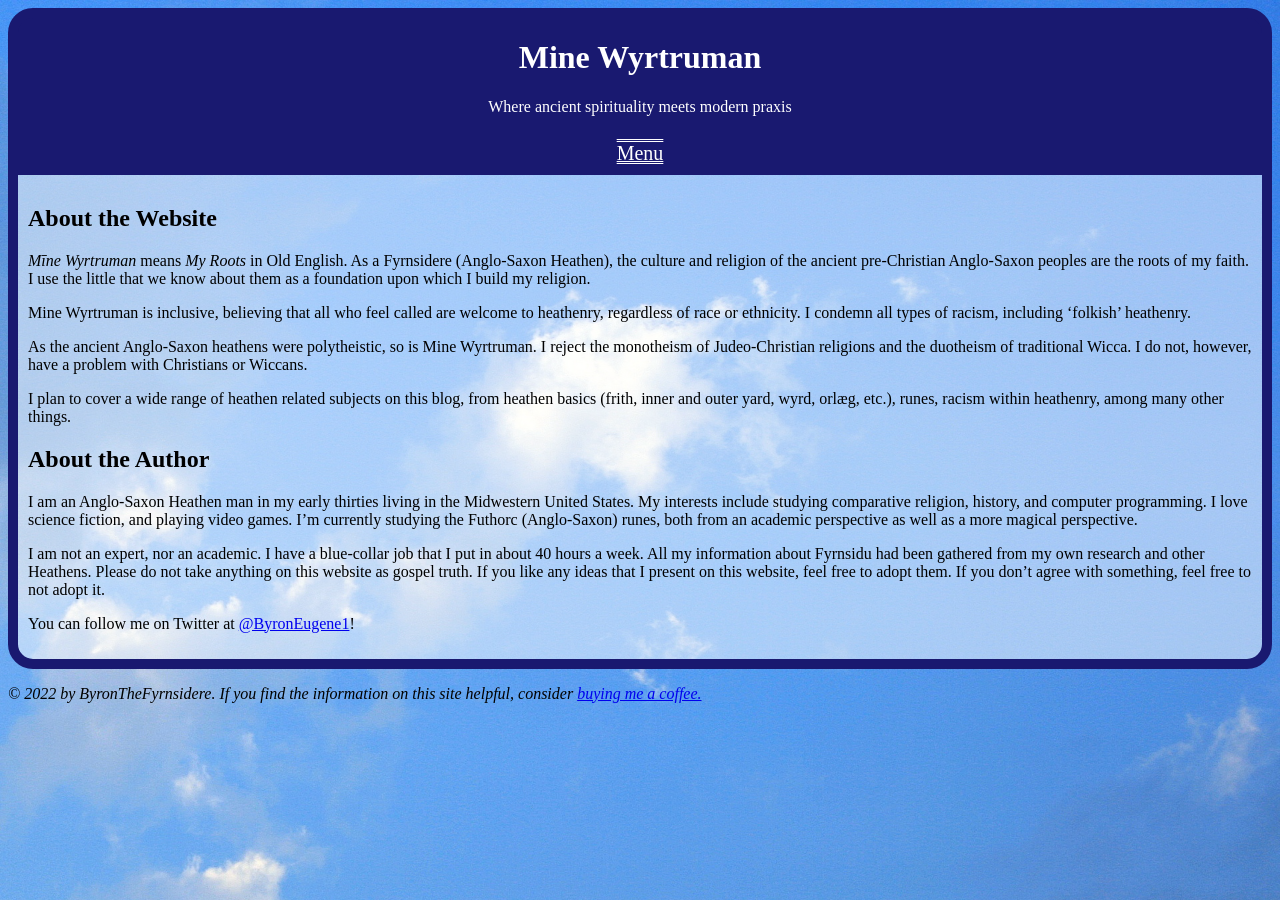
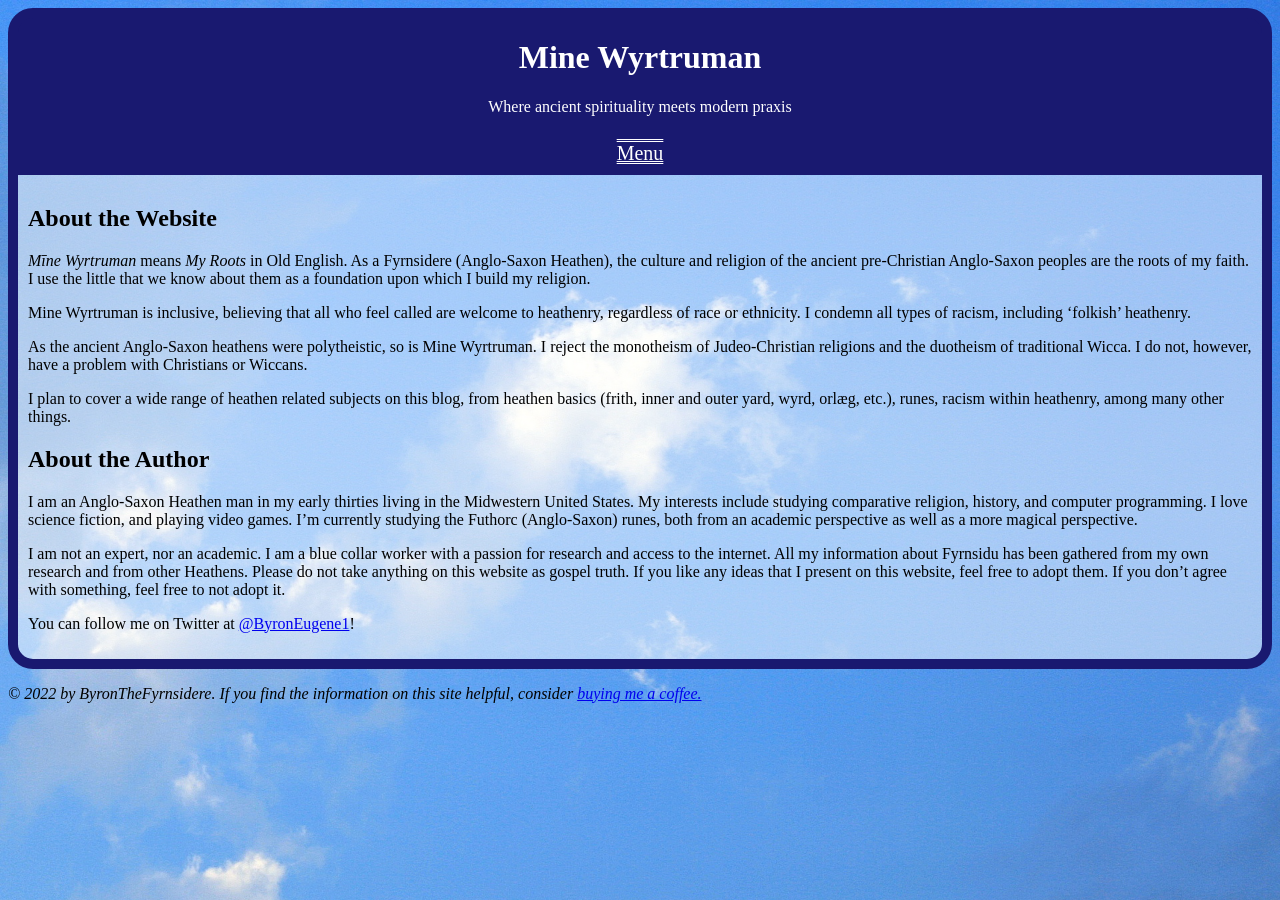
Before and after one commit to byronpendason/byronpendason.github.io, a Jekyll site: the page built from about.md, in a window 1280 px wide. Built offline with Jekyll 4.4.1, drawn with Linux system fonts in a browser that asks for light colours; our own code applies the rules of GitHub Pages for plain Markdown files; comment, search, counter and statistics services are not loaded.

Commit message:
Update about.md

```diff
--- a/about.md
+++ b/about.md
@@ -18,6 +18,6 @@
 
 I am an Anglo-Saxon Heathen man in my early thirties living in the Midwestern United States. My interests include studying comparative religion, history, and computer programming. I love science fiction, and playing video games. I’m currently studying the Futhorc (Anglo-Saxon) runes, both from an academic perspective as well as a more magical perspective.
 
-I am not an expert, nor an academic. I have a blue-collar job that I put in about 40 hours a week. All my information about Fyrnsidu had been gathered from my own research and other Heathens. Please do not take anything on this website as gospel truth. If you like any ideas that I present on this website, feel free to adopt them. If you don't agree with something, feel free to not adopt it.
+I am not an expert, nor an academic. I am a blue collar worker with a passion for research and access to the internet. All my information about Fyrnsidu has been gathered from my own research and from other Heathens. Please do not take anything on this website as gospel truth. If you like any ideas that I present on this website, feel free to adopt them. If you don't agree with something, feel free to not adopt it.
 
 You can follow me on Twitter at [@ByronEugene1](https://twitter.com/ByronFyrnsidere)!
```
